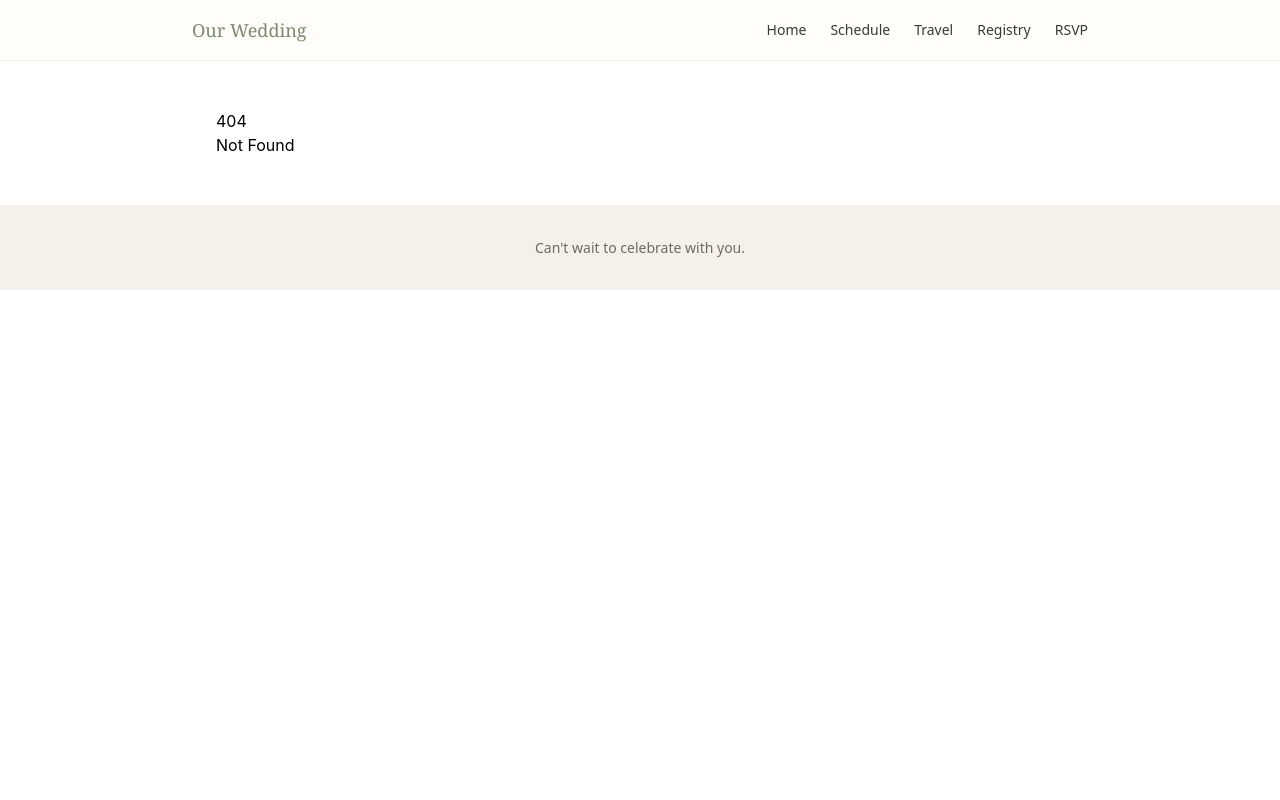
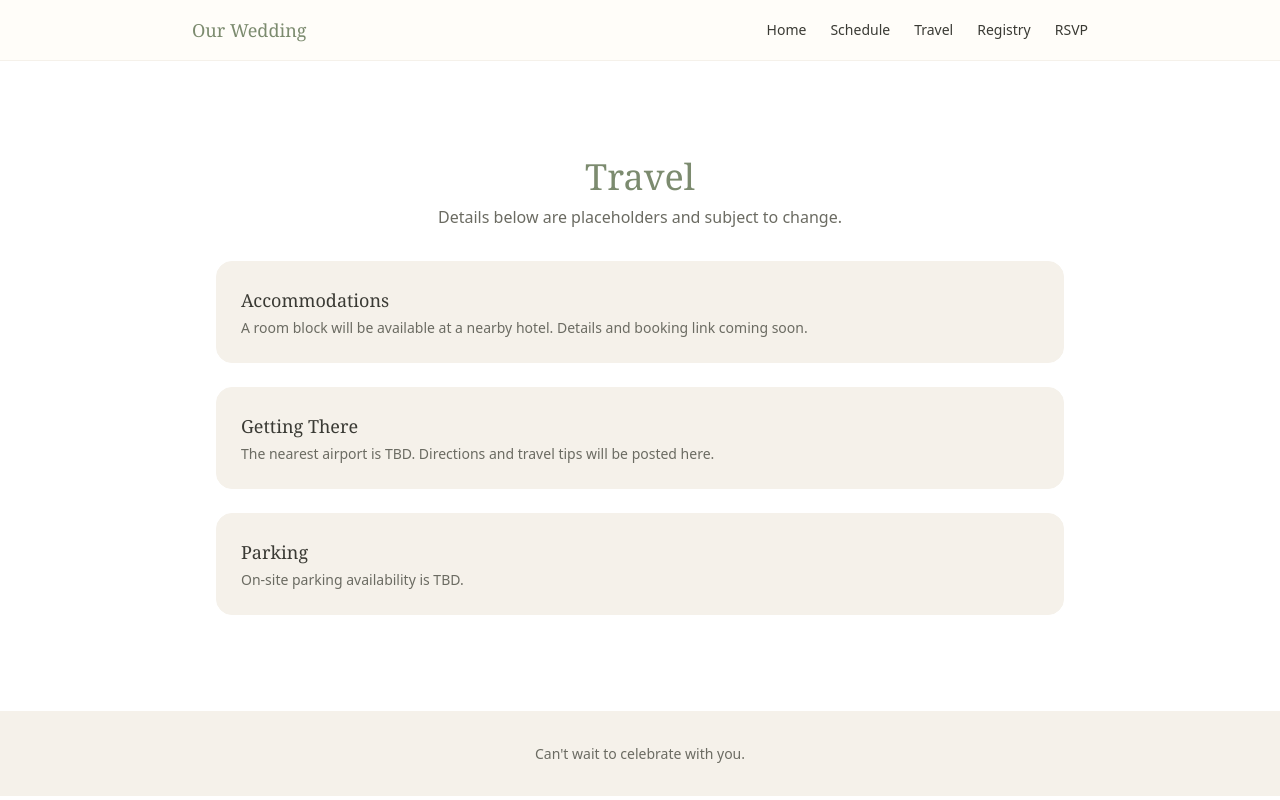
Before and after one commit to jed-richards/wedding-website, a SvelteKit app: page /travel in a window 1280 px wide. Before the commit this address had no page. Built offline with nearby package versions, Linux system fonts and the light colour scheme.

Commit message:
Scaffold /travel page
Accommodations, getting there, and parking sections with placeholder
content, clearly marked TODO pending final travel details.

Closes #7

```diff
--- /dev/null
+++ b/src/routes/travel/+page.svelte
@@ -0,0 +1,40 @@
+<script lang="ts">
+  // TODO: replace with real accommodation/travel/parking details once finalized
+  const sections = [
+    {
+      title: "Accommodations",
+      body: "A room block will be available at a nearby hotel. Details and booking link coming soon.",
+    },
+    {
+      title: "Getting There",
+      body: "The nearest airport is TBD. Directions and travel tips will be posted here.",
+    },
+    {
+      title: "Parking",
+      body: "On-site parking availability is TBD.",
+    },
+  ];
+</script>
+
+<svelte:head>
+  <title>Travel</title>
+</svelte:head>
+
+<section class="flex flex-col gap-8 py-8 sm:py-12">
+  <div class="text-center">
+    <h1 class="font-heading text-3xl text-primary sm:text-4xl">Travel</h1>
+    <p class="mt-2 font-body text-text-muted">
+      <!-- TODO: confirm accommodation, directions, and parking details -->
+      Details below are placeholders and subject to change.
+    </p>
+  </div>
+
+  <div class="flex flex-col gap-6">
+    {#each sections as section (section.title)}
+      <div class="rounded-card border border-neutral bg-neutral p-4 sm:p-6">
+        <h2 class="font-heading text-lg text-text">{section.title}</h2>
+        <p class="mt-1 font-body text-sm text-text-muted">{section.body}</p>
+      </div>
+    {/each}
+  </div>
+</section>
```
